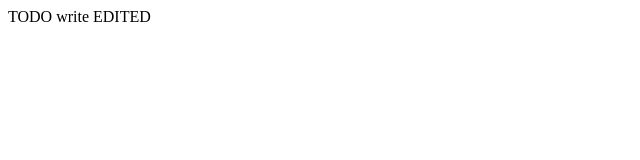
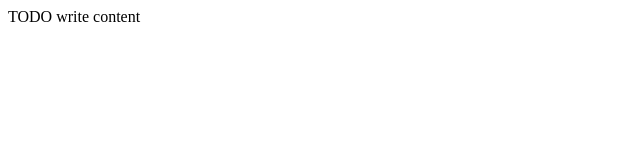
Before and after one commit to nkings-ee/SLSAS, a plain HTML site: page SLSAS/web/index.html in a window 1280 px wide. Shown: the full height of the page, 0-640 px from the left. Drawn offline with Linux system fonts and the light colour scheme.

Commit message:
Revert "@Tharindu test"
This reverts commit 337a488b9f0dacb09da0c5c734bdc2bee9e6fedd.

```diff
--- a/SLSAS/web/index.html
+++ b/SLSAS/web/index.html
@@ -11,6 +11,6 @@
         <meta name="viewport" content="width=device-width, initial-scale=1.0">
     </head>
     <body>
-        <div>TODO write EDITED</div>
+        <div>TODO write content</div>
     </body>
 </html>
```
